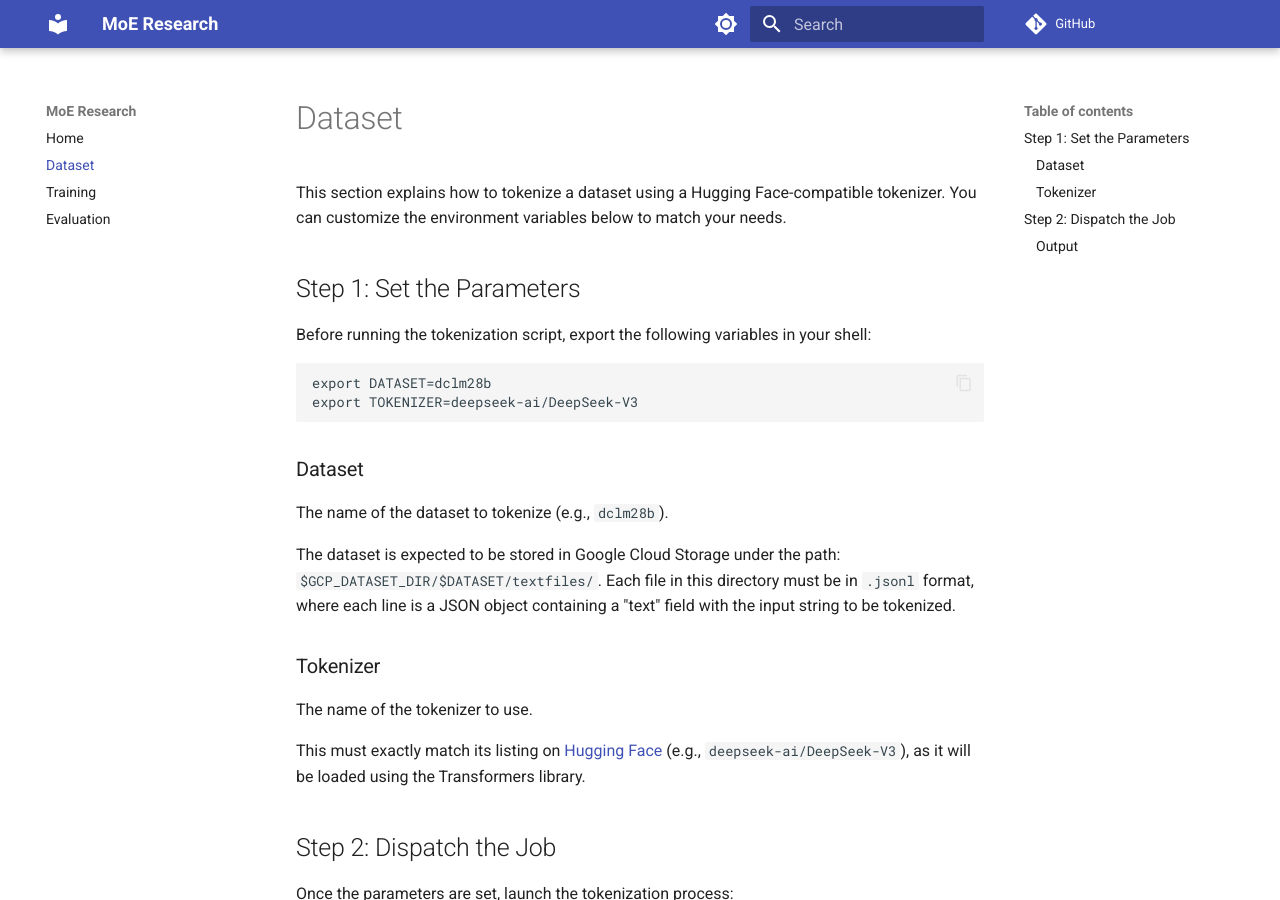
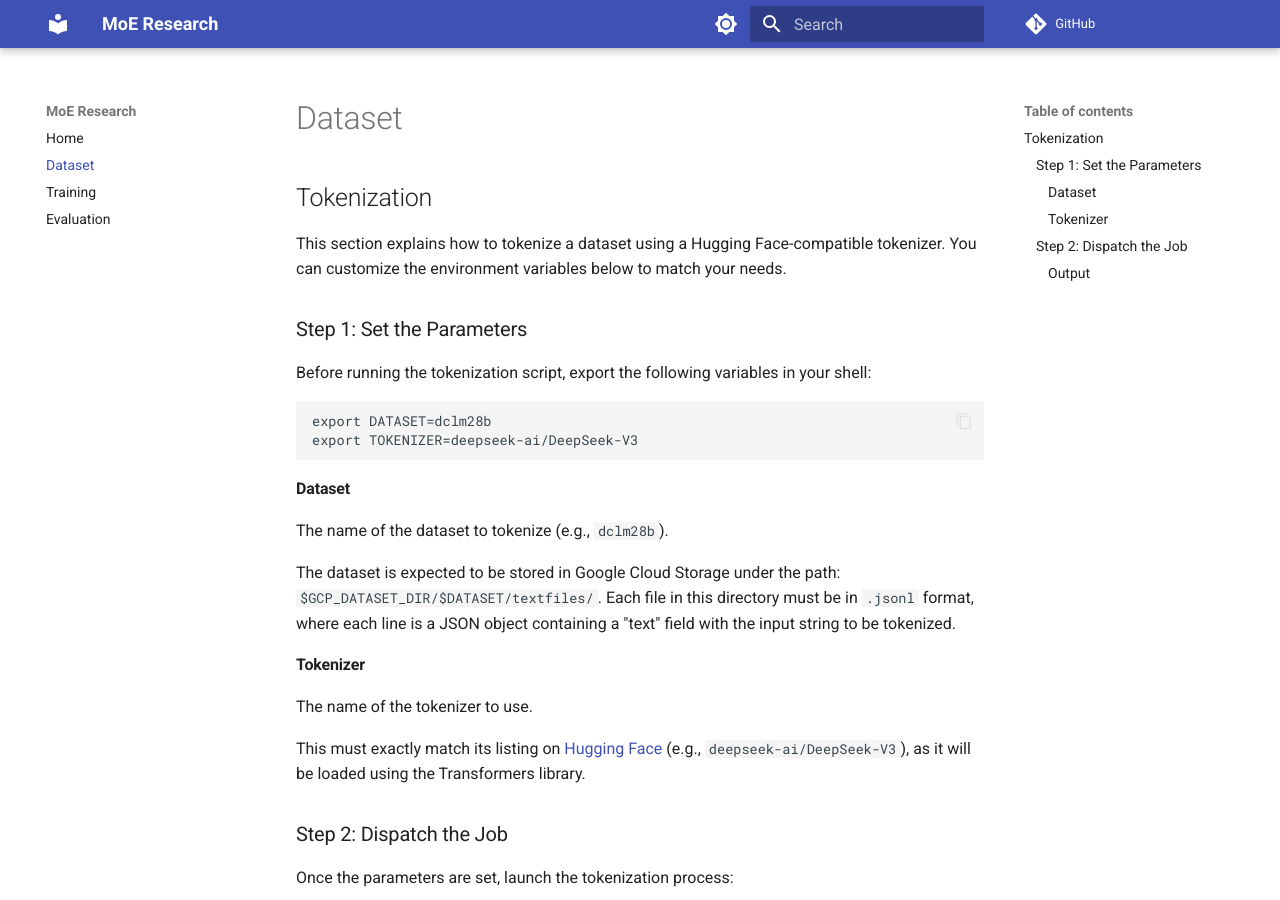
Before and after one commit to cmu-flame/FLAME-MoE, an MkDocs documentation site: the page built from docs/dataset.md, in a window 1280 px wide and 900 px high. Built offline with MkDocs 1.6.1 and Material for MkDocs 9.7.7, drawn with Linux system fonts in a browser that asks for light colours; comment, search, counter and statistics services are not loaded.

Commit message:
change the level in the dataset documentation

````diff
--- a/docs/dataset.md
+++ b/docs/dataset.md
@@ -1,8 +1,10 @@
 # Dataset
+
+## Tokenization
 
 This section explains how to tokenize a dataset using a Hugging Face-compatible tokenizer. You can customize the environment variables below to match your needs.
 
-## Step 1: Set the Parameters
+### Step 1: Set the Parameters
 
 Before running the tokenization script, export the following variables in your shell:
 
@@ -11,19 +13,19 @@
 export TOKENIZER=deepseek-ai/DeepSeek-V3
 ```
 
-### Dataset
+#### Dataset
 
 The name of the dataset to tokenize (e.g., `dclm28b`).
 
 The dataset is expected to be stored in Google Cloud Storage under the path: `$GCP_DATASET_DIR/$DATASET/textfiles/`. Each file in this directory must be in `.jsonl` format, where each line is a JSON object containing a "text" field with the input string to be tokenized.
 
-### Tokenizer
+#### Tokenizer
 
 The name of the tokenizer to use.
 
 This must exactly match its listing on [Hugging Face](https://huggingface.co/models) (e.g., `deepseek-ai/DeepSeek-V3`), as it will be loaded using the Transformers library.
 
-## Step 2: Dispatch the Job
+### Step 2: Dispatch the Job
 
 Once the parameters are set, launch the tokenization process:
 
@@ -43,6 +45,6 @@
 
 This setup launches 8 tasks across 2 nodes, with a maximum of 4 tasks per node. We limit to 4 tasks per node (i.e., 24 CPUs each) to reduce contention from concurrent disk I/O operations during tokenization. You can modify `scripts/dataset/tokenize.sh` if you need to adjust compute resources for your environment.
 
-### Output
+#### Output
 
 The tokenized files will be saved to: `$GCP_DATASET_DIR/$DATASET/tokenized/$TOKENIZER/`. The output is in Megatron-LM format suitable for downstream training workflows.
````
